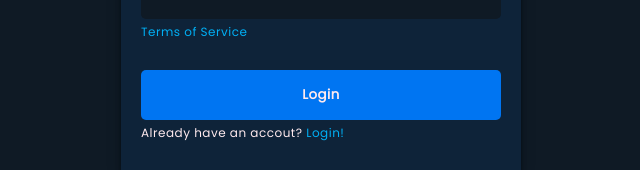
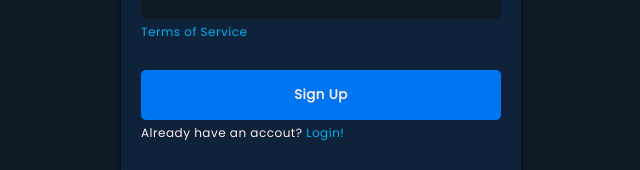
Before and after one commit to khaledxyz/Valkyrie, a React (Vite) app in the folder client/: page /signup in a window 1280 px wide. Shown: the part 473-643 px from the top of the page, without its empty margins (319-959 px from the left). Built offline with nearby package versions, Linux system fonts and the light colour scheme.

Commit message:
Better button component using Styled Components.

```diff
--- a/client/src/components/Button/Button.jsx
+++ /dev/null
@@ -1,9 +0,0 @@
-import './Button.scss';
-
-const Button = () => {
-    return (
-        <button className={`Button`}>Login</button>
-     );
-}
-
-export default Button;
--- a/client/src/components/Button/Button.scss
+++ /dev/null
@@ -1,15 +0,0 @@
-@import '../../sass/index.scss';
-
-.Button{
-    cursor: pointer;
-
-    width: 100%;
-    height: 50px;
-
-    border-radius: var(--border-radius);
-
-    background-color: var(--azure-radiance);
-    color: var(--lavender-blush);
-
-    font-weight: 600;
-}
--- /dev/null
+++ b/client/src/components/StyledButton.jsx
@@ -0,0 +1,57 @@
+import styled from 'styled-components';
+import { darken, cssVar } from 'polished'
+
+const variants = {
+    primary: {
+        background: 'var(--azure-radiance)',
+        color: 'var(--lavender-blush)',
+    },
+    white: {
+        background: 'var(--lavender-blush)',
+        color: 'var(--bright-gray)',
+    },
+    danger: {
+        background: 'var(--error-danger)',
+        color: 'var(--lavender-blush)',
+    }
+}
+
+const StyledButton = styled.button`
+    cursor: pointer;
+
+    width: 100%;
+    height: 50px;
+
+    border-radius: var(--border-radius);
+
+    // Default
+    background-color: var(--azure-radiance);
+    color: var(--lavender-blush);
+
+    // Variants
+    background-color: ${
+        ({ variant }) => variants[variant] ? variants[variant].background : null
+    };
+
+    color: ${
+        ({ variant }) => variants[variant] ? variants[variant].color : null
+    };
+
+    // States
+    &:hover{
+            background-color: ${
+            ({ variant }) => variants[variant] ? darken(0.09, cssVar(variants[variant].background.slice(4, -1))) : null
+        };
+    };
+
+    &:active{
+        background-color: ${
+            ({ variant }) => variants[variant] ? darken(0.15, cssVar(variants[variant].background.slice(4, -1))) : null
+        };
+    }
+
+    transition: background-color 0.2s ease;
+    font-weight: 600;
+`;
+
+export default StyledButton;
--- a/client/src/routes/Login/Login.jsx
+++ b/client/src/routes/Login/Login.jsx
@@ -9,7 +9,7 @@ import { login, reset } from '../../features/auth/authSlice';
 
 // * COMPONENTS * //
 import Input from '../../components/Input/Input';
-import Button from '../../components/Button/Button';
+import StyledButton from '../../components/StyledButton';
 
 // * STYLES * //
 import '../Auth.scss';
@@ -74,7 +74,7 @@ const Login = () => {
                     <small><a>Forgot your password?</a></small>
                 </div>
                 <div className="Auth__form-actions">
-                    <Button></Button>
+                    <StyledButton variant={'primary'}>Login</StyledButton>
                     <small>Don't have an account? <Link to={'/signup'}>Sign Up!</Link></small>
                 </div>
             </form>
--- a/client/src/routes/Signup/Signup.jsx
+++ b/client/src/routes/Signup/Signup.jsx
@@ -9,7 +9,7 @@ import { signup, reset } from '../../features/auth/authSlice';
 
 // * COMPONENTS * //
 import Input from '../../components/Input/Input';
-import Button from '../../components/Button/Button';
+import StyledButton from '../../components/StyledButton';
 
 // * STYLES * //
 import '../Auth.scss';
@@ -82,7 +82,7 @@ const Signup = () => {
                     <small><a>Terms of Service</a></small>
                 </div>
                 <div className="Auth__form-actions">
-                    <Button></Button>
+                    <StyledButton variant={'primary'}>Sign Up</StyledButton>
                     <small>Already have an accout? <Link to={'/login'}>Login!</Link></small>
                 </div>
             </form>
```
